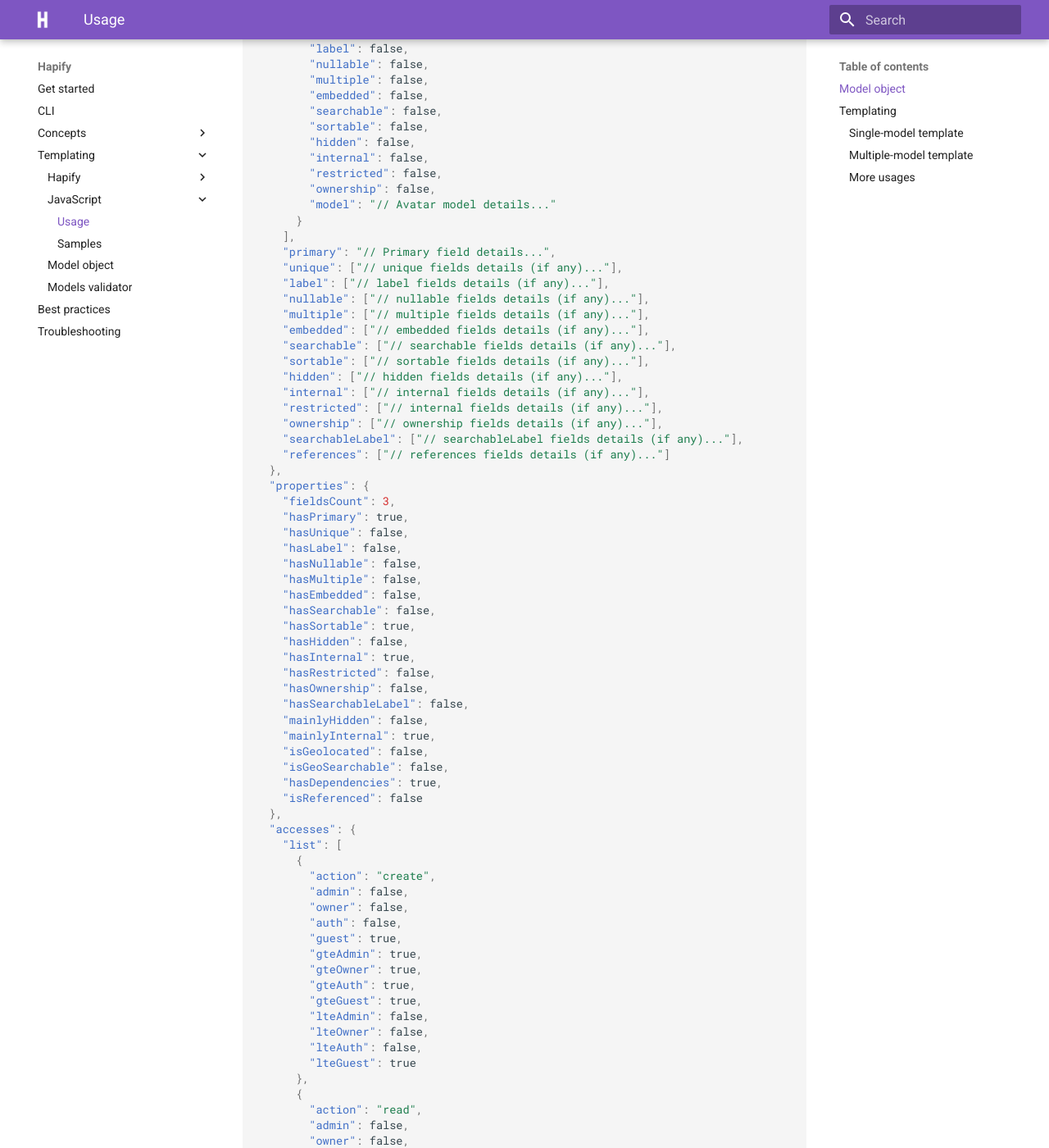
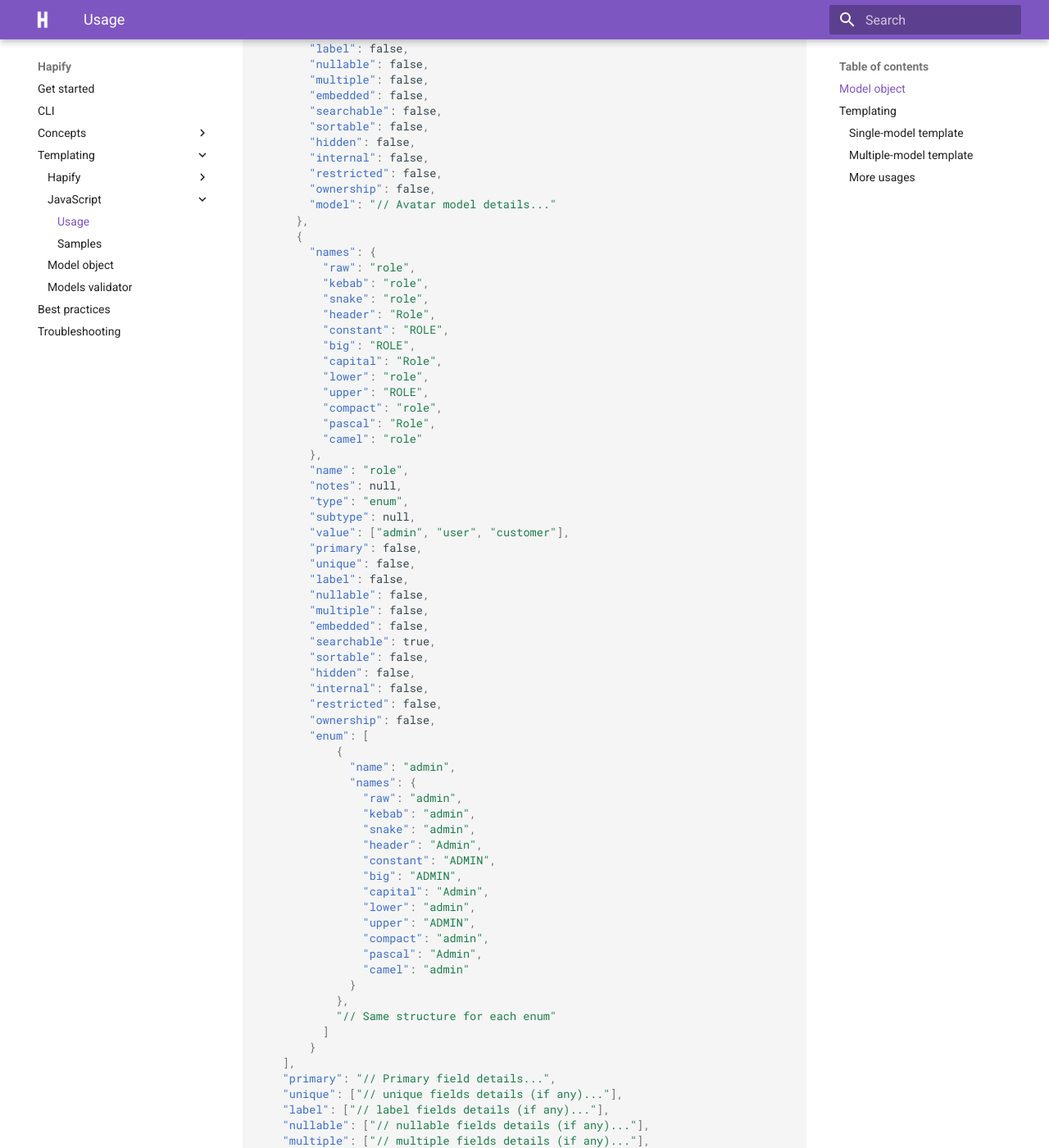
Before and after one commit to hapify/hapify, an MkDocs documentation site: the page built from docs/templating/javascript/usage.md, in a window 1280 px wide and 1400 px high, scrolled down 2648 px. Shown: the whole window at 82% size. Built offline with MkDocs 1.6.1 and Material for MkDocs 9.7.7, drawn with Linux system fonts in a browser that asks for light colours; some of the changed text lies outside the part shown.

Commit message:
docs: add doc and example for enums

```diff
--- a/docs/templating/javascript/usage.md
+++ b/docs/templating/javascript/usage.md
@@ -53,7 +53,7 @@ or to the TypeScript interface `ExplicitModel` in the `hapify/generator` [source
         "notes": null,
         "type": "string",
         "subtype": null,
-        "reference": null,
+        "value": null,
         "primary": true,
         "unique": false,
         "label": false,
@@ -86,7 +86,7 @@ or to the TypeScript interface `ExplicitModel` in the `hapify/generator` [source
         "notes": null,
         "type": "datetime",
         "subtype": null,
-        "reference": null,
+        "value": null,
         "primary": false,
         "unique": false,
         "label": false,
@@ -119,7 +119,7 @@ or to the TypeScript interface `ExplicitModel` in the `hapify/generator` [source
         "notes": null,
         "type": "entity",
         "subtype": null,
-        "reference": "ac046aac-7a20-de65-2209-57e80a2bbea4",
+        "value": "ac046aac-7a20-de65-2209-57e80a2bbea4",
         "primary": false,
         "unique": false,
         "label": false,
@@ -133,7 +133,60 @@ or to the TypeScript interface `ExplicitModel` in the `hapify/generator` [source
         "restricted": false,
         "ownership": false,
         "model": "// Avatar model details..."
-      }
+      },
+      {
+        "names": {
+          "raw": "role",
+          "kebab": "role",
+          "snake": "role",
+          "header": "Role",
+          "constant": "ROLE",
+          "big": "ROLE",
+          "capital": "Role",
+          "lower": "role",
+          "upper": "ROLE",
+          "compact": "role",
+          "pascal": "Role",
+          "camel": "role"
+        },
+        "name": "role",
+        "notes": null,
+        "type": "enum",
+        "subtype": null,
+        "value": ["admin", "user", "customer"],
+        "primary": false,
+        "unique": false,
+        "label": false,
+        "nullable": false,
+        "multiple": false,
+        "embedded": false,
+        "searchable": true,
+        "sortable": false,
+        "hidden": false,
+        "internal": false,
+        "restricted": false,
+        "ownership": false,
+        "enum": [
+            {
+              "name": "admin",
+              "names": {
+                "raw": "admin",
+                "kebab": "admin",
+                "snake": "admin",
+                "header": "Admin",
+                "constant": "ADMIN",
+                "big": "ADMIN",
+                "capital": "Admin",
+                "lower": "admin",
+                "upper": "ADMIN",
+                "compact": "admin",
+                "pascal": "Admin",
+                "camel": "admin"
+              }
+            },
+            "// Same structure for each enum"
+          ]
+        }
     ],
     "primary": "// Primary field details...",
     "unique": ["// unique fields details (if any)..."],
```
Also changed, not shown: other parts of docs/templating/javascript/usage.md (+1 -1 lines), docs/concepts/models.md (+2 -0 lines), docs/templating/hapify/code-samples.md (+47 -0 lines), docs/templating/hapify/syntax.md (+52 -23 lines), docs/templating/model-object.md (+25 -4 lines), docs/templating/models-validator.md (+1 -1 lines).
